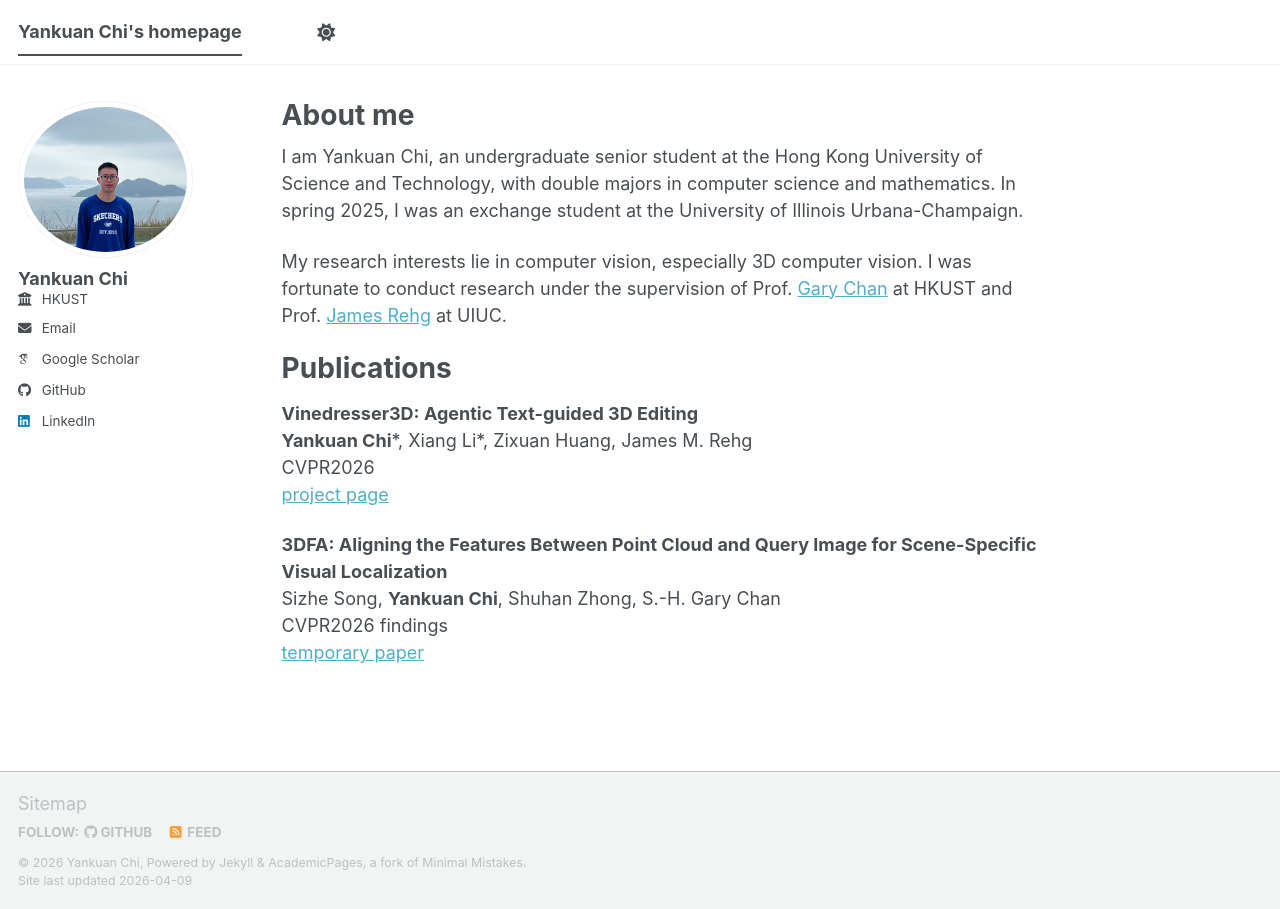
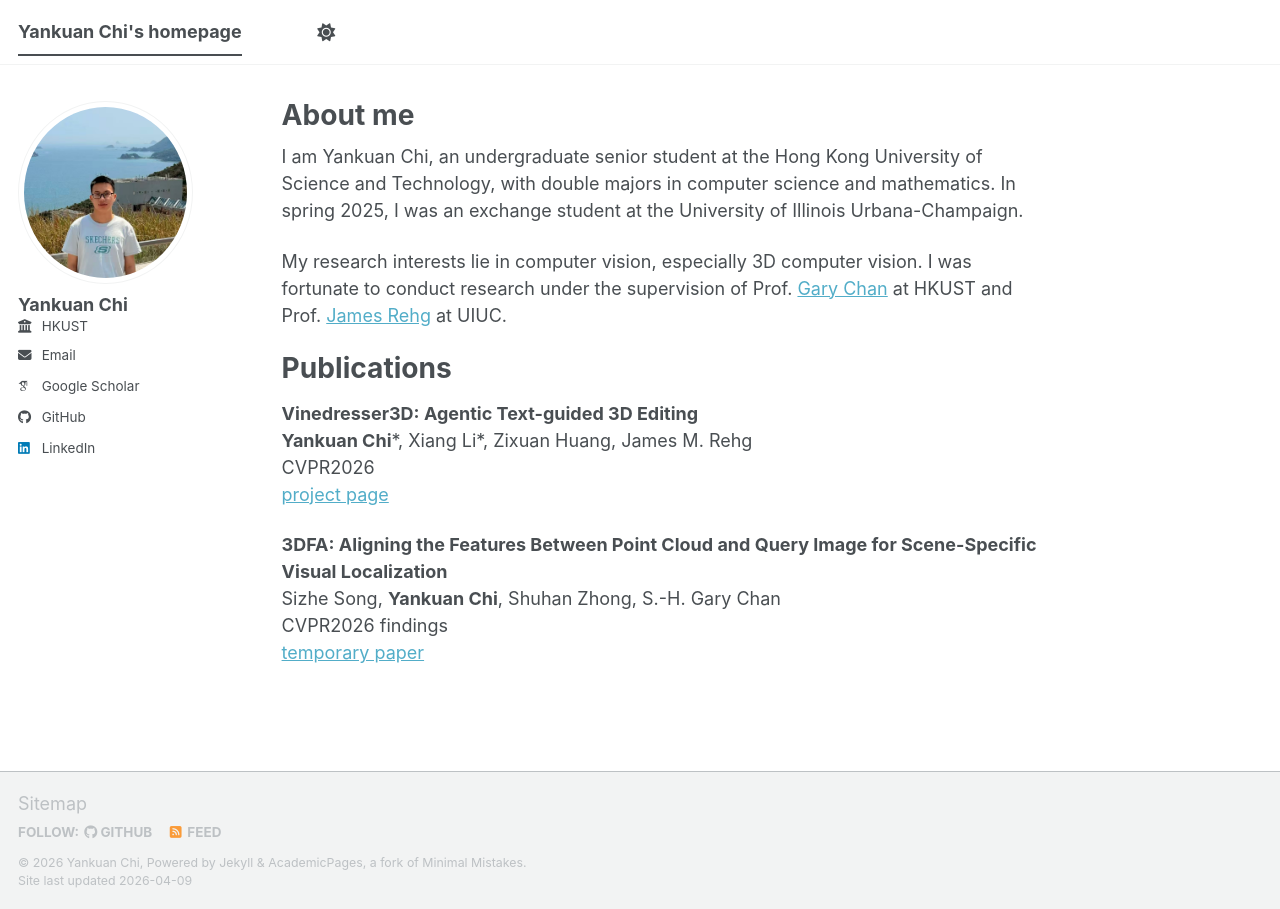
Before and after one commit to ykchizs/ykchizs.github.io, a Jekyll site: the page built from _pages/about.md, in a window 1280 px wide. Built offline with Jekyll 4.4.1, drawn with Linux system fonts in a browser that asks for light colours; some web fonts are replaced; a script bundle is joined from its source files by our own code; library files that are not in the unit come from our copies.

Commit message:
Update photo

```diff
--- a/_config.yml
+++ b/_config.yml
@@ -23,7 +23,7 @@ repository               : "https://ykchizs.github.io/"
 #               Additional customization can be done by editing /_includes/author-profile.html
 author:
   # Biographic information
-  avatar           : "photo.JPG"
+  avatar           : "photo1.JPG"
   name             : "Yankuan Chi"
   pronouns         : # example: "she/her"
   bio              : # "Short biography for the left-hand sidebar"
```
